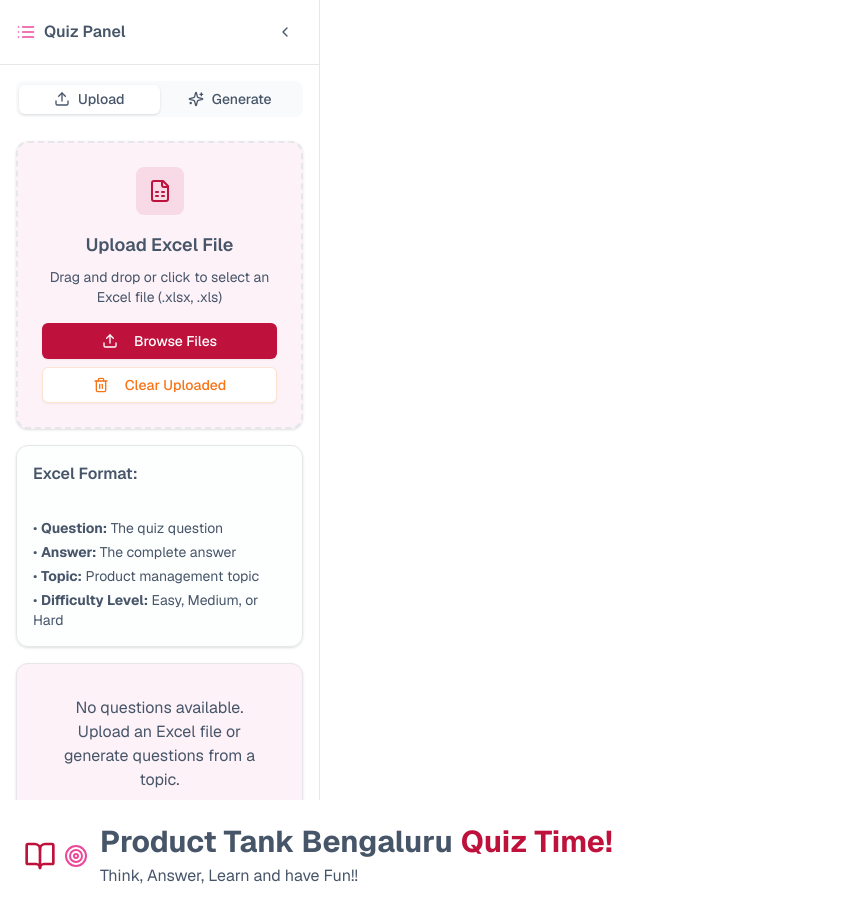
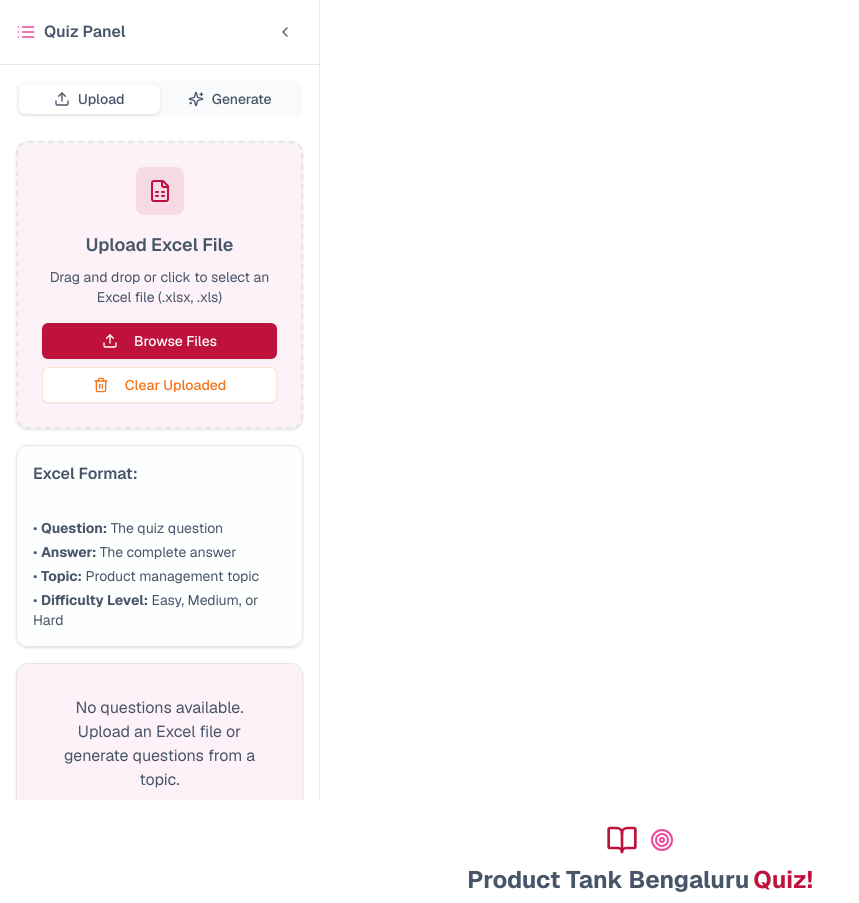
Before and after one commit to SrivatsanHANA/ptblrquiz, a Next.js app: page / in a window 1280 px wide. Shown: the top 903 px of the page, without its empty margins (0-859 px from the left). Built offline with nearby package versions, Linux system fonts and the light colour scheme.

Commit message:
fix: reposition "Product Tank Bengaluru Quiz" title card to top
Co-authored-by: null <18749375+SrivatsanHANA@users.noreply.github.com>

```diff
--- a/app/page.tsx
+++ b/app/page.tsx
@@ -161,27 +161,19 @@ const Index = () => {
         />
       </CollapsibleSidebar>
 
-      <div className="flex-1 p-6">
-        {/* Header */}
-        <div className="mb-8">
-          <div className="flex items-center justify-between">
-            <div className="flex items-center gap-3">
-              <div className="flex items-center gap-2">
-                <BookOpen className="w-8 h-8 text-primary" />
-                <Target className="w-6 h-6 text-secondary" />
-              </div>
-              <div>
-                <h1 className="text-3xl font-bold text-foreground">
-                  Product Tank Bengaluru
-                  <span className="text-primary ml-2">Quiz Time!</span>
-                </h1>
-                <p className="text-muted-foreground mt-1">Think, Answer, Learn and have Fun!!</p>
-              </div>
-            </div>
+      <div className="flex-1 p-6 max-w-none">
+        <div className="text-center mb-8">
+          <div className="flex items-center justify-center gap-3 mb-2">
+            <BookOpen className="w-8 h-8 text-primary" />
+            <Target className="w-6 h-6 text-secondary" />
           </div>
+          <h1 className="text-2xl font-bold text-foreground mb-1">
+            Product Tank Bengaluru
+            <span className="text-primary ml-1">Quiz!</span>
+          </h1>
+          <p className="text-muted-foreground">Think, Answer, Learn!</p>
         </div>
 
-        {/* Question Detail Area */}
         <div className="h-[calc(100vh-200px)]">
           {quizState.selectedQuestion ? (
             <QuestionDetail
```
